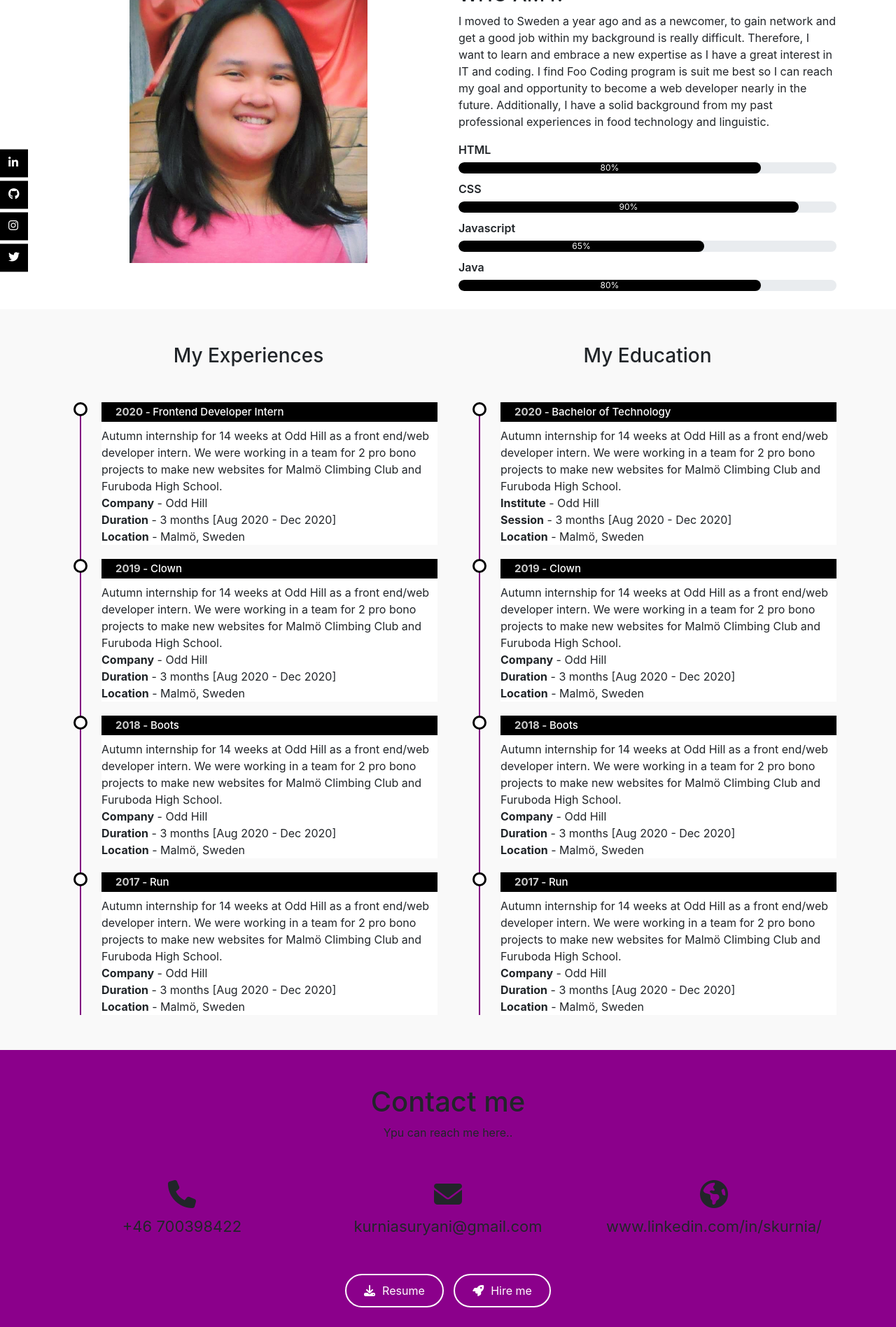
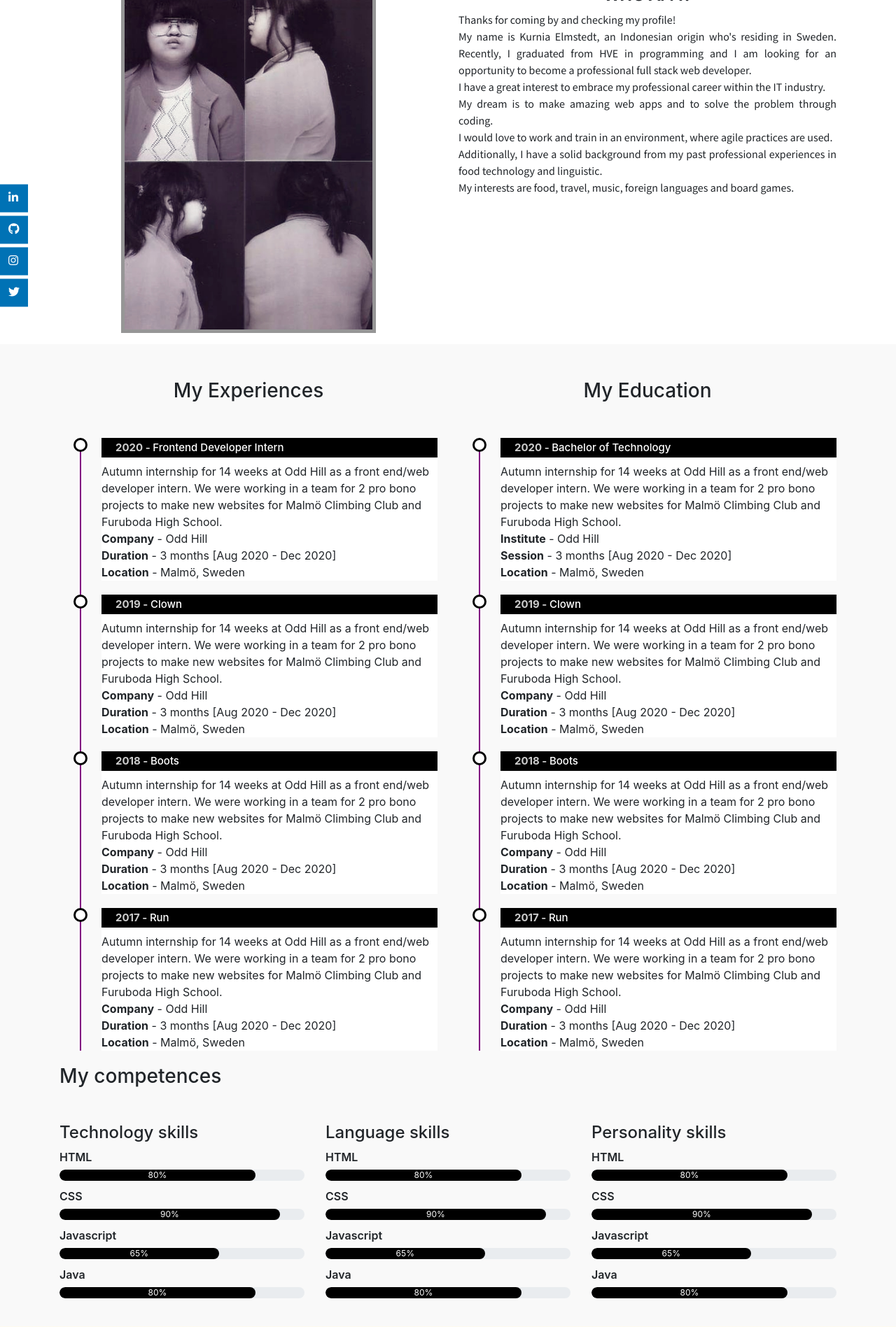
Before and after one commit to kurnisurni/CV, a PHP site: page / in a window 1280 px wide. Shown: the part 1000-2897 px from the top of the page at 70% size. Run offline with PHP 8.4, Linux system fonts and the light colour scheme; some libraries are stand-ins or nearby versions.

Commit message:
contact, socmed, footer done

```diff
--- a/index.php
+++ b/index.html
@@ -17,10 +17,11 @@
     <!-- Header -->
     <header>
         <div class="container text-center">
+            <button onclick="myFunction()">Toggle dark mode</button>
             <div class="user-box">
-                <img src="/assets/84103873_10157485478653876_3374951624358232064_o.jpg">
+                <img src="/assets/foto.jpg">
                 <h1>Kurnia Elmstedt</h1>
-                <p>Programming student</p>
+                <p>An Aspiring Full Stack Web Developer</p>
             </div>
         </div>
         <div class="scroll-btn">
@@ -28,7 +29,7 @@
         </div>
     </header>
     <!-- User info section -->
-    <section id="user-info">
+    <section class="user" id="user-info">
         <section class="nav-bar">
             <nav class="navbar navbar-expand-lg">
                 <a class="navbar-brand" href="#"><img src="/assets/logo-white.png"></a>
@@ -58,54 +59,39 @@
         <section class="about container" id="about">
             <div class="row">
                 <div class="col-md-6 text-center">
-                    <img src="/assets/foto.jpg" class="profile-img">
+                    <img src="/assets/foto-square.jpg" class="profile-img">
                 </div>
                 <div class="col-md-6">
                     <h3>WHO AM I?</h3>
-                    <p>I moved to Sweden a year ago and as a
-                        newcomer, to gain network and get a good
-                        job within my background is really difficult.
-                        Therefore, I want to learn and embrace a
-                        new expertise as I have a great interest in
-                        IT and coding. I find Foo Coding program is
-                        suit me best so I can reach my goal and
-                        opportunity to become a web developer
-                        nearly in the future.
-                        Additionally, I have a solid background
-                        from my past professional experiences in
-                        food technology and linguistic.
+                    <p> Thanks for coming by and checking my profile!<br>
+                        My name is Kurnia Elmstedt, an Indonesian origin who's residing in Sweden.
+                        Recently, I graduated from HVE in programming and I am looking for an opportunity to become a professional full stack web
+                        developer.<br>
+                        I have a great interest to embrace my professional career within the IT industry.<br> My dream is to make
+                        amazing web apps and to solve the problem through coding.<br>
+                        I would love to work and train in an environment, where agile practices are used.<br>
+                        Additionally, I have a solid background from my past professional experiences in food technology
+                        and linguistic.<br>My interests are food, travel, music, foreign languages and board games.<br><br>
                     </p>
-
-                    <div class="skills-bar">
-                        <p>HTML</p>
-                        <div class="progress">
-                            <div class="progress-bar" style="width: 80%;">80%</div>
-                        </div>
-                        <p>CSS</p>
-                        <div class="progress">
-                            <div class="progress-bar" style="width: 90%;">90%</div>
-                        </div>
-                        <p>Javascript</p>
-                        <div class="progress">
-                            <div class="progress-bar" style="width: 65%;">65%</div>
-                        </div>
-                        <p>Java</p>
-                        <div class="progress">
-                            <div class="progress-bar" style="width: 80%;">80%</div>
-                        </div>
-
-                    </div>
                 </div>
             </div>
-            </div>
         </section>
+
         <!-- Social media -->
         <div class="social-icons">
             <ul>
-                <a href="#"><li><i class="fab fa-linkedin-in"></i></li></a>
-                <a href="#"><li><i class="fab fa-github"></i></li></a>
-                <a href="#"><li><i class="fab fa-instagram"></i></li></a>
-                <a href="#"><li><i class="fab fa-twitter"></i></li></a>
+                <a href="https://linkedin.com/in/skurnia/" target="_blank" rel="noopener noreferrer">
+                    <li><i class="fab fa-linkedin-in"></i></li>
+                </a>
+                <a href="https://github.com/kurnisurni" target="_blank" rel="noopener noreferrer">
+                    <li><i class="fab fa-github"></i></li>
+                </a>
+                <a href="https://www.instagram.com/kanios/" target="_blank" rel="noopener noreferrer">
+                    <li><i class="fab fa-instagram"></i></li>
+                </a>
+                <a href="https://twitter.com/kanios" target="_blank" rel="noopener noreferrer">
+                    <li><i class="fab fa-twitter"></i></li>
+                </a>
             </ul>
         </div>
         <!-- Resume -->
@@ -204,35 +190,110 @@
                     </div>
                 </div>
             </div>
+            <section class="competences container" id="competences">
+                <h3>My competences</h3>
+                <div class="row">
+                <div class="col-md-4 skills-bar">
+                    <h4>Technology skills</h4>
+                    <p>HTML</p>
+                    <div class="progress">
+                        <div class="progress-bar" style="width: 80%;">80%</div>
+                    </div>
+                    <p>CSS</p>
+                    <div class="progress">
+                        <div class="progress-bar" style="width: 90%;">90%</div>
+                    </div>
+                    <p>Javascript</p>
+                    <div class="progress">
+                        <div class="progress-bar" style="width: 65%;">65%</div>
+                    </div>
+                    <p>Java</p>
+                    <div class="progress">
+                        <div class="progress-bar" style="width: 80%;">80%</div>
+                    </div>
+                </div>
+
+                <div class="col-md-4 skills-bar">
+                    <h4>Language skills</h4>
+                    <p>HTML</p>
+                    <div class="progress">
+                        <div class="progress-bar" style="width: 80%;">80%</div>
+                    </div>
+                    <p>CSS</p>
+                    <div class="progress">
+                        <div class="progress-bar" style="width: 90%;">90%</div>
+                    </div>
+                    <p>Javascript</p>
+                    <div class="progress">
+                        <div class="progress-bar" style="width: 65%;">65%</div>
+                    </div>
+                    <p>Java</p>
+                    <div class="progress">
+                        <div class="progress-bar" style="width: 80%;">80%</div>
+                    </div>
+                </div>
+
+                <div class="col-md-4 skills-bar">
+                    <h4>Personality skills</h4>
+                    <p>HTML</p>
+                    <div class="progress">
+                        <div class="progress-bar" style="width: 80%;">80%</div>
+                    </div>
+                    <p>CSS</p>
+                    <div class="progress">
+                        <div class="progress-bar" style="width: 90%;">90%</div>
+                    </div>
+                    <p>Javascript</p>
+                    <div class="progress">
+                        <div class="progress-bar" style="width: 65%;">65%</div>
+                    </div>
+                    <p>Java</p>
+                    <div class="progress">
+                        <div class="progress-bar" style="width: 80%;">80%</div>
+                    </div>
+                </div>
+            </div>
+
+
+
+    </section>
         </section>
         <!-- Contact -->
         <section class="contact" id="contact">
             <div class="container text-center">
                 <h1>Contact me</h1>
-                <p class="text-center">Ypu can reach me here..</p>
+                <p class="text-center">You can reach me here..</p>
                 <div class="row">
                     <div class="col-md-4">
-                        <i class="fa fa-phone"></i>
-                        <p>+46 700398422</p>
+                        <i class="fa fa-phone"></i><br>
+                        <p><a href="tel:+46700398422">+46-700-398-422</a></p>
                     </div>
                     <div class="col-md-4">
                         <i class="fa fa-envelope"></i>
-                        <p>kurniasuryani@gmail.com</p>
+                        <p><a href="mailto:kurniasuryani@gmail.com">kurniasuryani@gmail.com</a></p>
                     </div>
                     <div class="col-md-4">
                         <i class="fa fa-globe"></i>
-                        <p>www.linkedin.com/in/skurnia/</p>
+                        <p><a href="https://kurnia-resume.herokuapp.com">My website</a></p>
                     </div>
                 </div>
-                <button type="button" class="btn btn-primary"><i class="fa fa-download"></i>Resume</button>
-                <button type="button" class="btn btn-primary"><i class="fa fa-rocket"></i>Hire me</button>
+                <button type="button" class="btn btn-primary"><i class="fa fa-download"></i><a
+                        href="assets/Kurnia CV.pdf" download> Resume</button>
+                <button type="button" class="btn btn-primary"><i class="fa fa-rocket"></i><a
+                        href="mailto:kurniasuryani@gmail.com">Hire me</a></button>
             </div>
             <footer class="text-center">
-                <p>Made with <i class="fa fa-heart-o"></i> by KSE</p>
+                <p class="footer-text">Made with <i class="fa fa-heart-o"></i> by <img src="/assets/logo-white.png"></p>
             </footer>
         </section>
     </section>
 
+    <script>
+        function myFunction() {
+           var element = document.body;
+           element.classList.toggle("dark-mode");
+        }
+        </script>
 </body>
 
 </html>
--- a/style.css
+++ b/style.css
@@ -1,12 +1,16 @@
+@import url('https://fonts.googleapis.com/css2?family=Mada&family=Playfair+Display&display=swap');
+
 body {
     margin: 0;
     padding: 0;
-    font-family: sans-serif;
+    font-family: 'Mada', sans-serif;
 }
 
 /* Header */
 header {
     height: 100vh;
+    background-color: #FFFBEE;
+    background-image: linear-gradient(#FFFBEE,#0072b3);
 }
 
 .user-box {
@@ -19,12 +23,23 @@ header {
 .user-box img {
     border-radius: 50%;
     width: 250px;
-    border: 5px solid #6caed5;
+    height: 250px;
+    border: 5px solid #0072b5;
 }
 
 .user-box h1 {
     font-weight: bold;
     margin: 10px;
+    color: #FFFBEE;
+    font-family: 'Playfair Display', serif;
+}
+
+.user-box p {
+    font-weight: 600;
+    margin: 10px;
+    color: #FFFBEE;
+    font-size: 1.2rem;
+    font-family: 'Playfair Display', serif;
 }
 
 .scroll-btn {
@@ -35,11 +50,12 @@ header {
     border: 2px solid;
     padding: 10px 10px 20px;
     border-radius: 30px;
+    color: #FFFBEE;
 }
 
 .scroll-bar span {
-    background-color: black;
-    border: 2px solid black;
+    background-color: #FFFBEE;
+    border: 2px solid #FFFBEE;
     font-size: 10px;
     border-radius: 30px;
 }
@@ -58,10 +74,21 @@ header {
     padding-top: 100px;
     /*padding-bottom: 50px;*/
     margin-bottom: -130px;
+    font-family: 'Mada', sans-serif;
+}
+
+.about h3 {
+    text-align: center;
+    font-weight: bold;
+}
+
+.about p {
+    text-align: justify;
 }
 
 .profile-img {
-    height: 400px;
+    height: 500px;
+    border: thick solid rgba(0, 0, 0, 0.411);
 }
 
 .nav-bar {
@@ -71,7 +98,7 @@ header {
 }
 
 .navbar {
-    background-color: black;
+    background-color: #0072b5;
 }
 
 .navbar-brand img {
@@ -132,7 +159,7 @@ header {
     padding-top: 6px;
     margin-top: 5px;
     color: white;
-    background: black;
+    background: #0072b5;
 }
 
 .social-icons ul li:hover {
@@ -203,7 +230,9 @@ header {
 /* Contact */
 .contact {
     padding-top: 50px;
-    background: darkmagenta;
+    background-color: #FFFBEE;
+    background-image: linear-gradient(#FFFBEE,#0072b5);
+    color: darkslategray;
 }
 
 .contact .row {
@@ -214,6 +243,16 @@ header {
 .contact .col-md-4 .fa {
     padding: 10px;
     font-size: 40px;
+    color: darkslategray;
+}
+
+.contact a {
+    color: darkslategray;
+}
+
+.contact a:hover {
+    text-decoration: none;
+    color: #FFFBEE;
 }
 
 .contact .btn {
@@ -221,7 +260,7 @@ header {
     margin: 5px;
     border-radius: 30px;
     border: 2px solid white;
-    background: transparent;
+    background: #FFFBEE;
 }
 
 .contact .btn:focus {
@@ -229,23 +268,34 @@ header {
 }
 
 .contact .btn:hover {
-    border: 2px solid black !important;
-    background: black !important;
+    border: 2px solid #FFFBEE !important;
+    background: rgb(182, 204, 226) !important;
     transition: 0.6s;
+    color: #0072b5 !important;
 }
 
 .contact .btn .fa {
     margin-right: 10px;
+    color: darkslategray;
 }
 
 footer {
-    background: black;
+    background: #0072b5;
     height: 50px;
     margin-top: 50px;
     color: white;
     padding-top: 10px;
 }
 
+footer img {
+    height: 30px;
+}
+
 .fa-heart-o {
     color: red;
 }
+
+.dark-mode {
+    background-color: black;
+    color: white;
+}
```
Also changed, not shown: assets/84103873_10157485478653876_3374951624358232064_o.jpg (deleted), assets/foto-square.jpg (added), assets/foto.jpg, 1 other file.
